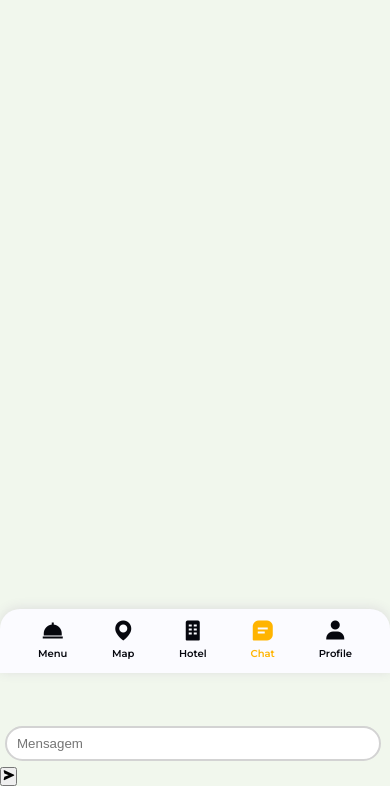
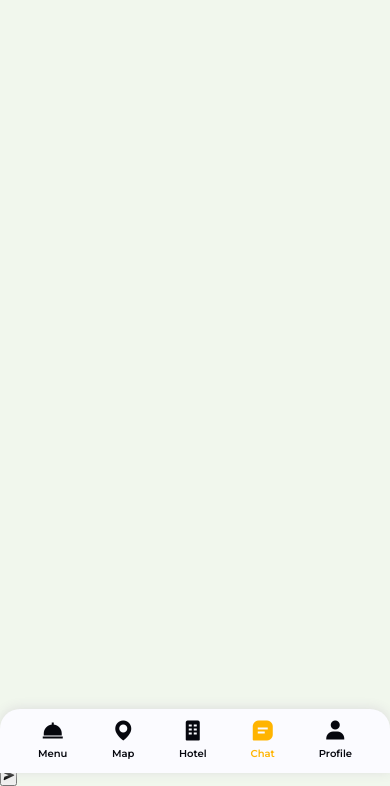
Before and after one commit to Cercasas/cercasas.github.io, a plain HTML site: page pgs/chat.html in a window 390 px wide. Shown: the part 171-957 px from the top of the page. Drawn offline with nearby package versions, Linux system fonts and the light colour scheme.

Commit message:
Added mobile navbar animation to hide when scrolled down

```diff
--- /dev/null
+++ b/js/nav-srcoll.js
@@ -0,0 +1,10 @@
+var prevScrollpos = window.pageYOffset;
+window.onscroll = function() {
+  var currentScrollPos = window.pageYOffset;
+  if (prevScrollpos > currentScrollPos) {
+    document.getElementById("nav-menu").style.bottom = "0";
+  } else {
+    document.getElementById("nav-menu").style.bottom = "-100px";
+  }
+  prevScrollpos = currentScrollPos;
+}
--- a/pgs/chat.html
+++ b/pgs/chat.html
@@ -75,8 +75,7 @@
 
         </main>
 
-
-        <script src="../js/main.js"></script>
+           <script src="../js/nav-srcoll.js" defer></script>
 
         <!-- inicio da conectividade fire base -->
 
```
Also changed, not shown: js/easteregg.js (deleted, +0 -13 lines), pgs/home.html (+1 -1 lines), pgs/map.html (+1 -1 lines), pgs/menu.html (+1 -1 lines), pgs/profile.html (+1 -1 lines).
